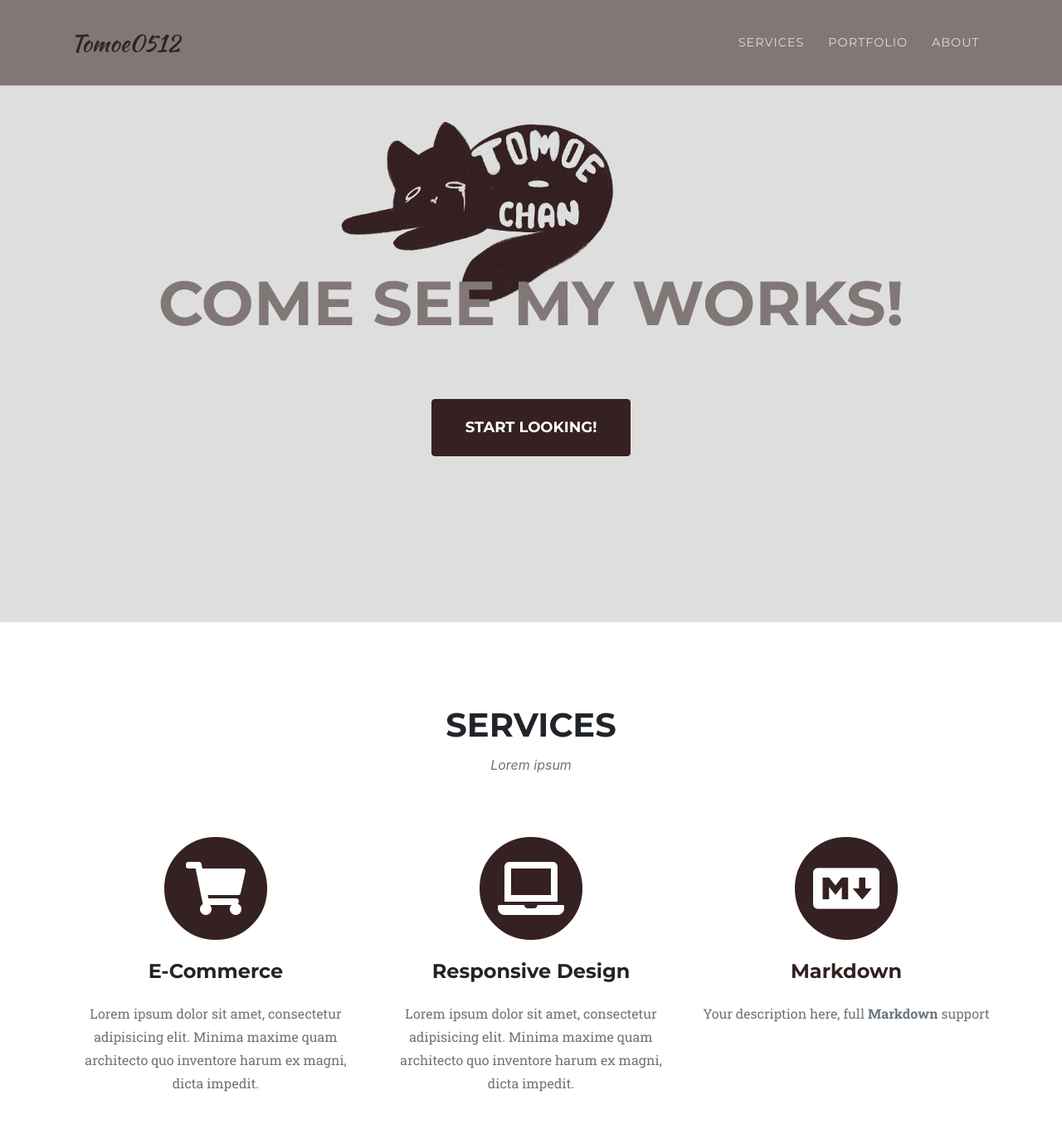
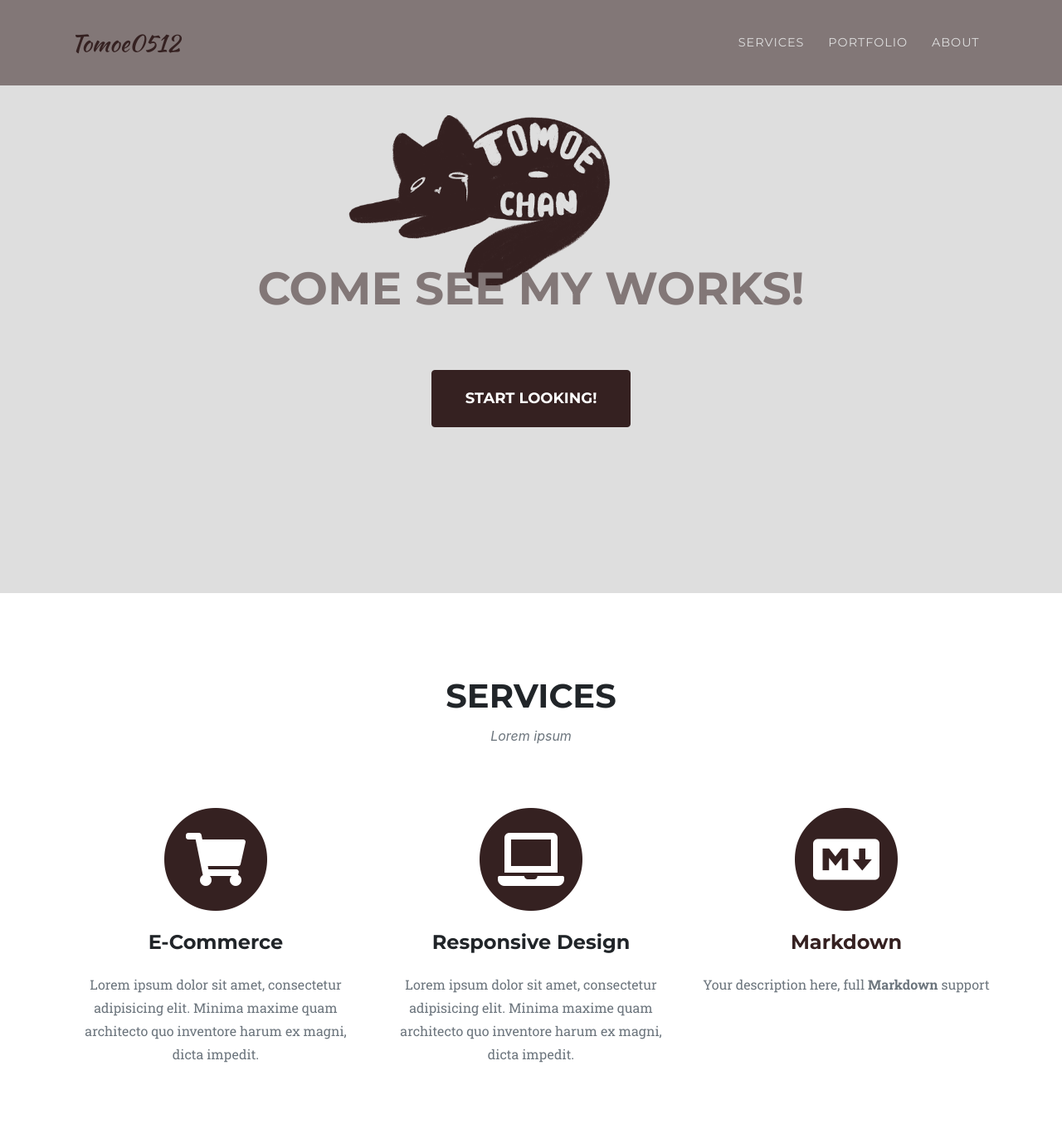
Before and after one commit to Tomoe0512/Tomoe0512.github.io, a Jekyll site: the page built from index.md, in a window 1280 px wide and 1400 px high. Shown: the top 1355 px of the window at 83% size. Built offline with Jekyll 4.4.1, drawn with Linux system fonts in a browser that asks for light colours; some web fonts are replaced.

Commit message:
fix begining page

```diff
--- a/_includes/navheader.html
+++ b/_includes/navheader.html
@@ -70,7 +70,7 @@
         <div class="intro-lead-in">{{ site.data.sitetext.header.title | markdownify }}</div>
 	  {%- endif -%}
 	  {%- if site.data.sitetext.header.text -%}
-        <div class="intro-heading text-uppercase">{{ site.data.sitetext.header.text | markdownify }}</div>
+        <div class="intro-heading text-uppercase" style="margin-top: 150px;">{{ site.data.sitetext.header.text | markdownify }}</div>
 	  {%- endif -%}
 	  {%- if site.data.sitetext.header.button -%}
         <a class="btn btn-primary btn-xl text-uppercase js-scroll-trigger" href="{{ site.data.sitetext.header.buttonlink }}">{{ site.data.sitetext.header.button }}</a>
--- a/_sass/layout/_masthead.scss
+++ b/_sass/layout/_masthead.scss
@@ -40,7 +40,7 @@
         @include serif-font;
       }
       .intro-heading {
-        font-size: 75px;
+        font-size: 55px;
         font-weight: 700;
         line-height: 75px;
         margin-bottom: 50px;
```
